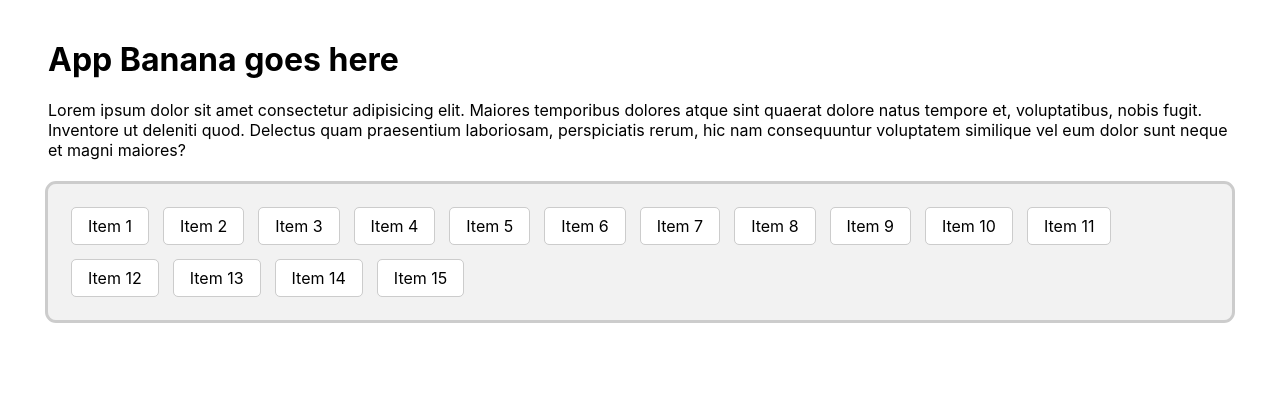
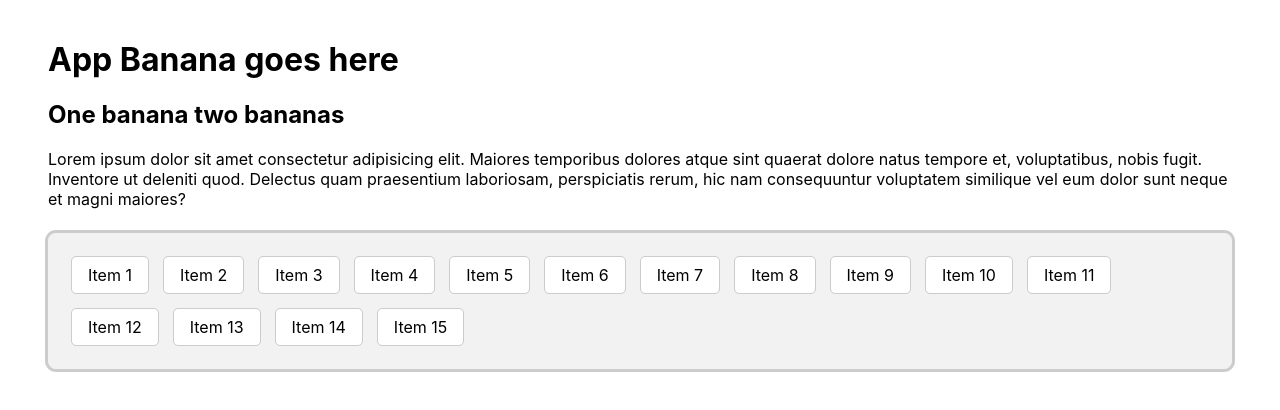
Before and after one commit to vietan0/quizzical-sike, a React (Create React App) app: page / in a window 1280 px wide. Shown: the top 410 px of the page. Built offline with nearby package versions, Linux system fonts and the light colour scheme.

Commit message:
Added h2

```diff
--- a/src/App.js
+++ b/src/App.js
@@ -5,6 +5,7 @@ export default function App() {
 	return (
 		<>
 			<h1>App Banana goes here</h1>
+			<h2>One banana two bananas</h2>
 			<p>
 				Lorem ipsum dolor sit amet consectetur adipisicing elit. Maiores temporibus dolores
 				atque sint quaerat dolore natus tempore et, voluptatibus, nobis fugit. Inventore ut
```
